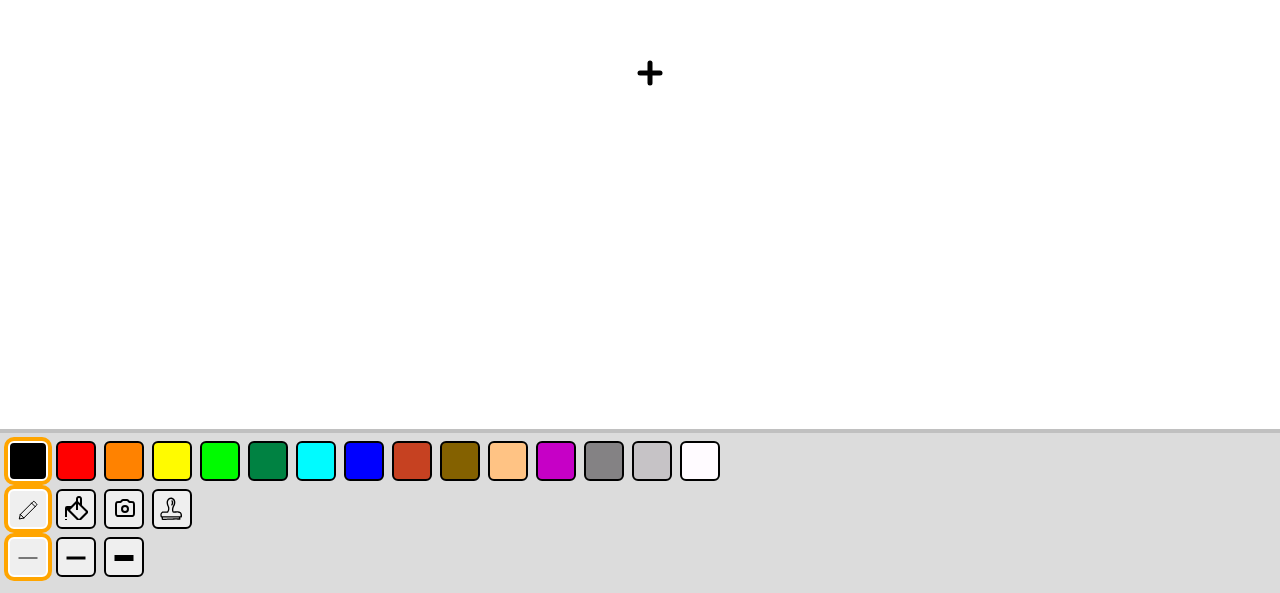
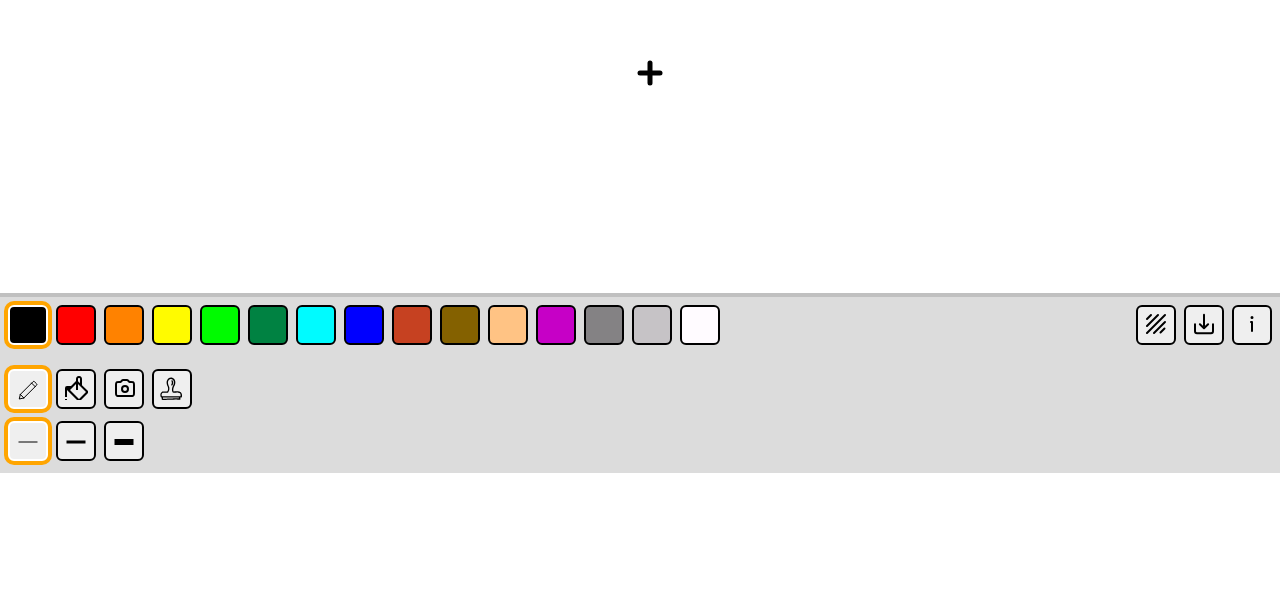
Before and after one commit to comatory/sdraw, a website with bundled scripts: page index.html in a window 1280 px wide. Shown: the part 327-920 px from the top of the page. After the commit the page ends 800 px from the top, so only its background shows below. Built offline with nearby package versions, Linux system fonts and the light colour scheme.

Commit message:
feature: allow to export and clear canvas

```diff
--- a/css/panel.css
+++ b/css/panel.css
@@ -1,10 +1,12 @@
 :root {
   --button-size: 40px;
   --button-space: 8px;
+  --panel-height: 180px;
 }
 
 #panel {
-  height: 200px;
+  height: var(--panel-height);
+  min-height: var(--panel-height);
   width: 100%;
   background-color: gainsboro;
   box-shadow: inset 0px 4px 0px silver;
@@ -15,7 +17,11 @@
   display: flex;
   align-items: center;
   justify-content: flex-start;
-  padding-bottom: var(--button-space);
+  padding-bottom: 12px;
+}
+
+.panel-row.spaced {
+  justify-content: space-between;
 }
 
 .panel-row button {
@@ -26,6 +32,10 @@
   border-radius: 6px;
 }
 
+.panel-row button:last-child {
+  margin-right: 0px;
+}
+
 .panel-row button.active {
   border: 2px solid white;
   box-shadow: 0px 0px 0px 4px orange;
--- a/index.html
+++ b/index.html
@@ -13,7 +13,14 @@
     <main>
       <canvas id="canvas" width="100%" height="auto"> </canvas>
       <section id="panel">
-        <section id="colors" class="panel-row"></section>
+        <section class="panel-row spaced">
+          <section id="colors" class="panel-row"></section>
+          <section id="global-actions" class="panel-row">
+            <button id="clear"><img src="img/buttons/clear.svg" /></button>
+            <button id="save"><img src="img/buttons/save.svg" /></button>
+            <button id="info"><img src="img/buttons/info.svg" /></button>
+          </section>
+        </section>
         <section class="panel-row">
           <section id="tools"></section>
           <section id="actions"></section>
--- a/js/boot.mjs
+++ b/js/boot.mjs
@@ -9,6 +9,7 @@ import { prepareCanvasRestoration } from "./canvas.mjs";
 import { attachPanelListeners } from "./ui/panel.mjs";
 import { createColorPanel } from "./ui/colors.mjs";
 import { createToolPanel } from "./ui/tools.mjs";
+import { createGlobalActionsPanel } from "./ui/global.mjs";
 import { createState } from "./state/state.mjs";
 import { setTool, setColor, setCursor } from "./state/actions.mjs";
 import { attachKeyboardListeners } from "./controls/keyboard.mjs";
@@ -81,5 +82,6 @@ export function boot() {
 
   createToolPanel({ state });
   createColorPanel({ state });
+  createGlobalActionsPanel({ state });
   attachPanelListeners({ state });
 }
--- a/js/dom.mjs
+++ b/js/dom.mjs
@@ -80,3 +80,15 @@ export function getFlashAnimationLengthInSeconds() {
 
   return Number.parseFloat(rawValue, 10);
 }
+
+export function getClearButton() {
+  return document.getElementById("clear");
+}
+
+export function getSaveButton() {
+  return document.getElementById("save");
+}
+
+export function getInfoButton() {
+  return document.getElementById("info");
+}
--- a/js/state/actions.mjs
+++ b/js/state/actions.mjs
@@ -224,3 +224,22 @@ export function setCustomVariant(tool, variant, { state }) {
     customVariants: nextCustomVariants,
   }));
 }
+
+export function resetCanvas() {
+  const canvas = getCanvas();
+  const ctx = canvas.getContext("2d");
+
+  ctx.clearRect(0, 0, canvas.width, canvas.height);
+}
+
+export function exportImage() {
+  const canvas = getCanvas();
+  const data = canvas.toDataURL("image/png");
+
+  const link = document.createElement("a");
+  link.download = "sdraw-export.png";
+  link.href = data;
+
+  const event = new MouseEvent("click");
+  link.dispatchEvent(event);
+}
--- /dev/null
+++ b/js/ui/global.mjs
@@ -0,0 +1,30 @@
+import { getClearButton, getSaveButton, getInfoButton } from "../dom.mjs"
+import { resetCanvas, exportImage } from "../state/actions.mjs";
+
+export function createGlobalActionsPanel({ state }) {
+  const clearButton = getClearButton();
+  const saveButton = getSaveButton();
+  const infoButton = getInfoButton();
+
+  function handleClearClick() {
+    const confirm = window.confirm("Are you sure you want to clear the canvas?");
+
+    if (!confirm) {
+      return;
+    }
+
+    resetCanvas();
+  }
+
+  function handleSaveClick() {
+    exportImage();
+  }
+
+  clearButton.addEventListener("click", handleClearClick);
+  saveButton.addEventListener("click", handleSaveClick);
+
+  return function dispose() {
+    clearButton.removeEventListener("click", handleClearClick);
+    saveButton.removeEventListener("click", handleSaveClick);
+  }
+}
```
Also changed, not shown: img/buttons/clear.svg (added), img/buttons/info.svg (added), img/buttons/save.svg (added).
